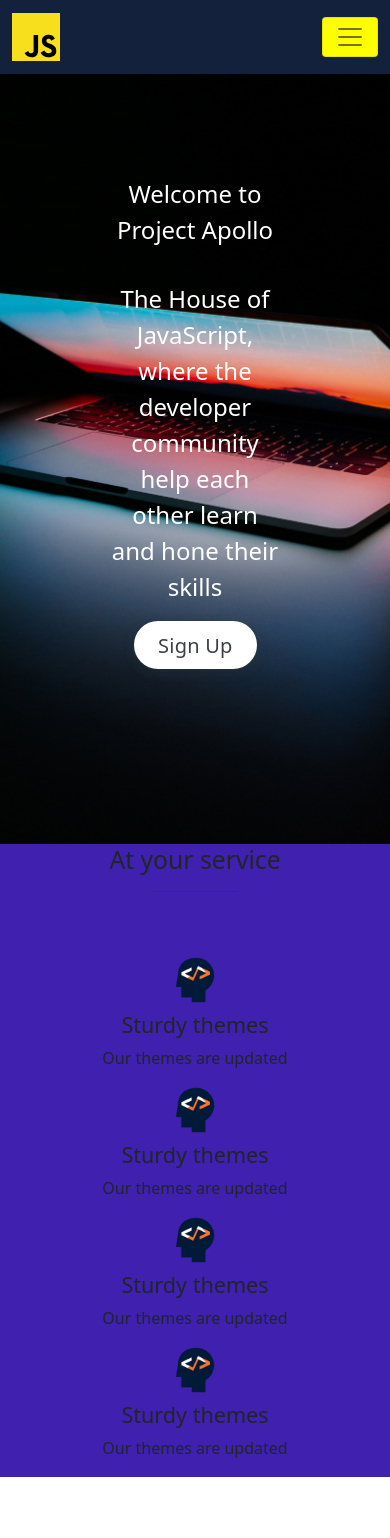
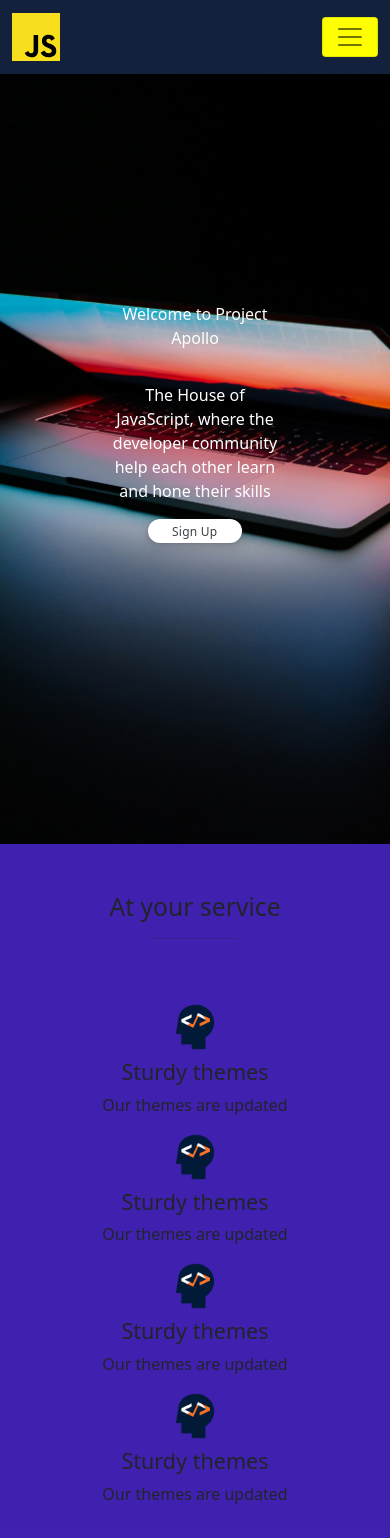
Before and after one commit to TshiSelle/Project-Apollo-LP, a React (Create React App) app in the folder apollo/: page / in a window 390 px wide. Shown: the top 1538 px of the page. Before the commit the page ends 1477 px from the top, so only its background shows below. Built offline with nearby package versions, Linux system fonts and the light colour scheme.

Commit message:
Added media queries to the header text and button size and gave the features a min-height = 70vh instead of height=70hv in order to be responsive.

```diff
--- a/apollo/src/components/Features/features.css
+++ b/apollo/src/components/Features/features.css
@@ -5,7 +5,7 @@
 }
 
 .feature_container{
-    height: 75vh;
+    min-height: 75vh;
 }
 
 /* Here you can change the image size */
--- a/apollo/src/components/Header/header.css
+++ b/apollo/src/components/Header/header.css
@@ -3,7 +3,7 @@
   background-image: url(../../assets/headerimg.jpg);
   background-position: center center;
   background-size: cover;
-  height: 100vh;
+  min-height: 100vh;
   display: grid;
   grid-template-areas:
     'header header header header header header'
@@ -122,3 +122,24 @@
   background-position: center center;
   background-size: cover;
 }
+
+@media only screen and (max-width: 875px) {
+  .test2 {
+    font-size: 1.2rem;
+  }
+
+  .button-17 {
+    font-size: 16px;
+    height: 36px;
+  }
+}
+
+@media only screen and (max-width: 600px) {
+  .test2 {
+    font-size: 1rem;
+  }
+  .button-17 {
+    font-size: 12px;
+    height: 24px;
+  }
+}
```
